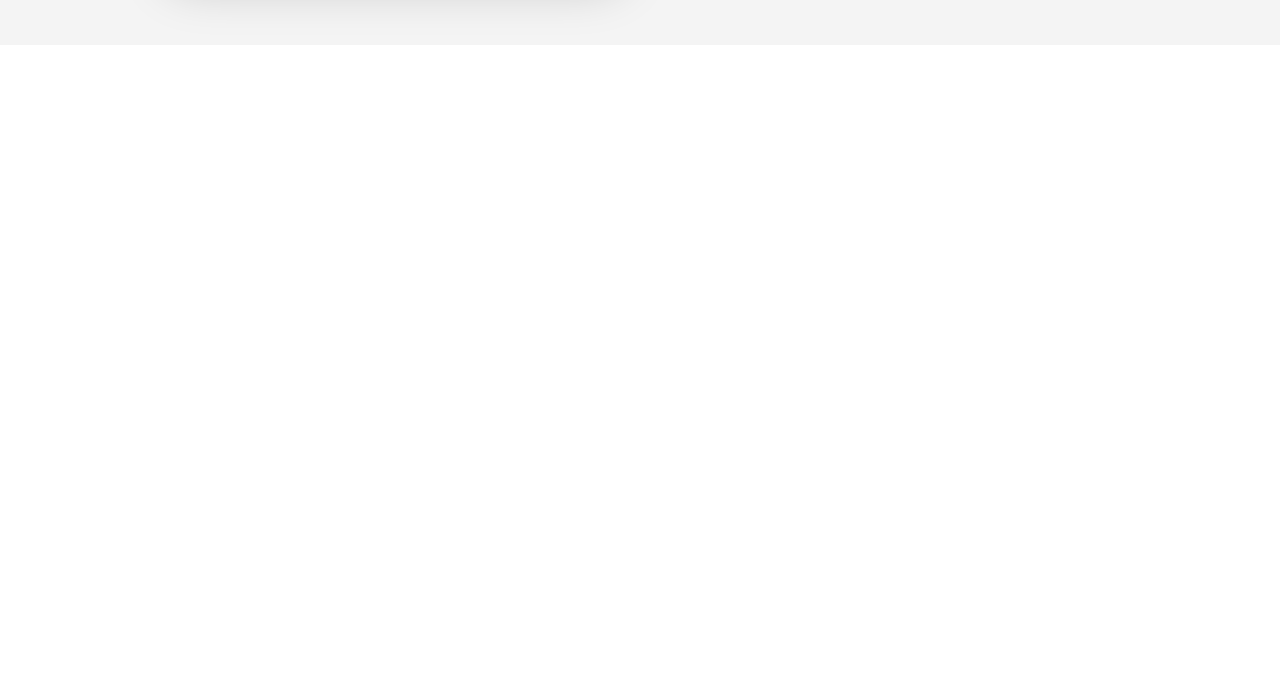
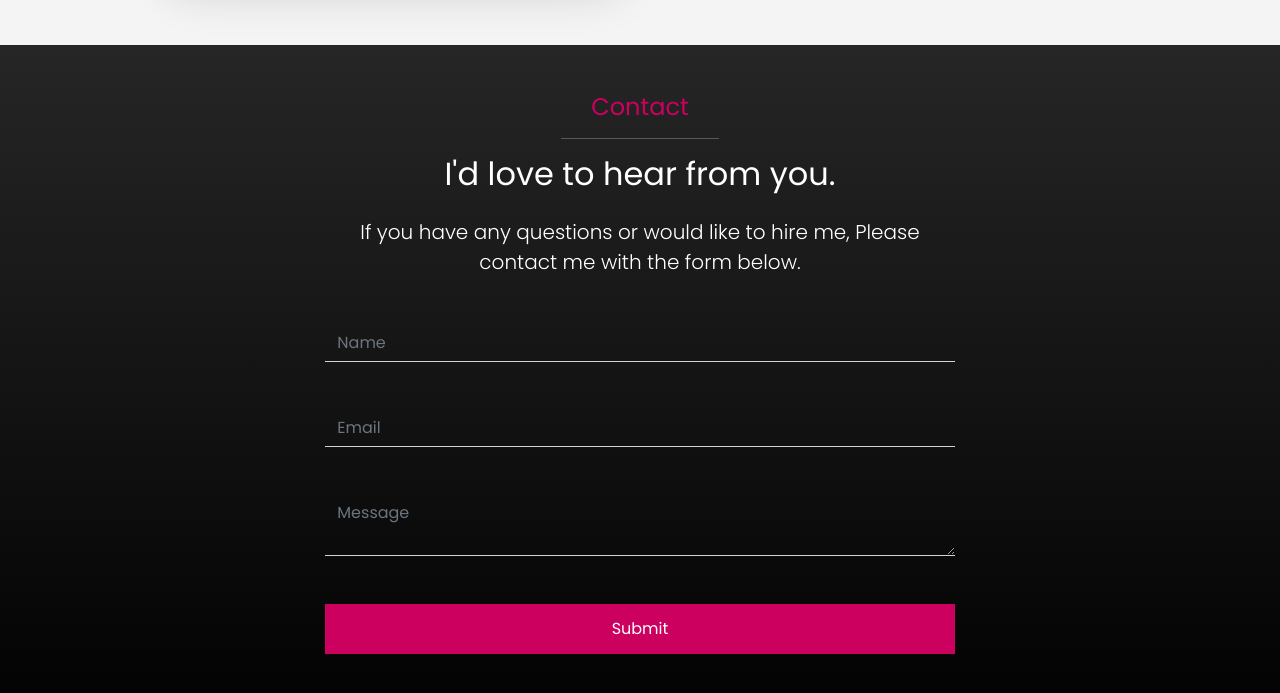
Before and after one commit to SagarPrasad160/sagarprasad160.github.io, a website: page index.html in a window 1280 px wide. Shown: the part 3512-4205 px from the top of the page. Before the commit the page ends 3557 px from the top, so only its background shows below. Drawn offline with Linux system fonts and the light colour scheme; files whose address does not match are found by name.

Commit message:
Add Contact section

```diff
--- a/index.html
+++ b/index.html
@@ -346,6 +346,51 @@
       </div>
     </section>
 
+    <!-- Contact -->
+    <section class="contact text-bg-dark bg-gradient py-5">
+      <div class="container">
+        <div class="row">
+          <div class="col-md-8 offset-md-2">
+            <div class="text-center mb-5">
+              <h4 class="text-uppercase-fw-bold text-primary">Contact</h4>
+              <hr class="w-25 mx-auto" />
+              <h2 class="mb-4">I'd love to hear from you.</h2>
+              <p class="lead">
+                If you have any questions or would like to hire me, Please
+                contact me with the form below.
+              </p>
+            </div>
+            <!-- Form -->
+            <form>
+              <div class="mb-5">
+                <input
+                  type="text"
+                  class="form-control bg-transparent border-top-0 border-start-0 border-end-0 rounded-0 border-muted text-white"
+                  placeholder="Name"
+                />
+              </div>
+              <div class="mb-5">
+                <input
+                  type="email"
+                  class="form-control bg-transparent border-top-0 border-start-0 border-end-0 rounded-0 border-muted text-white"
+                  placeholder="Email"
+                />
+              </div>
+              <div class="mb-5">
+                <textarea
+                  class="form-control bg-transparent border-top-0 border-start-0 border-end-0 rounded-0 border-muted text-white"
+                  placeholder="Message"
+                ></textarea>
+              </div>
+              <div class="mb-5 d-grid">
+                <button class="btn btn-primary">Submit</button>
+              </div>
+            </form>
+          </div>
+        </div>
+      </div>
+    </section>
+
     <script src="js/bootstrap.bundle.min.js"></script>
     <script src="js/lightbox-plus-jquery.min.js"></script>
     <script src="js/script.js"></script>
```
